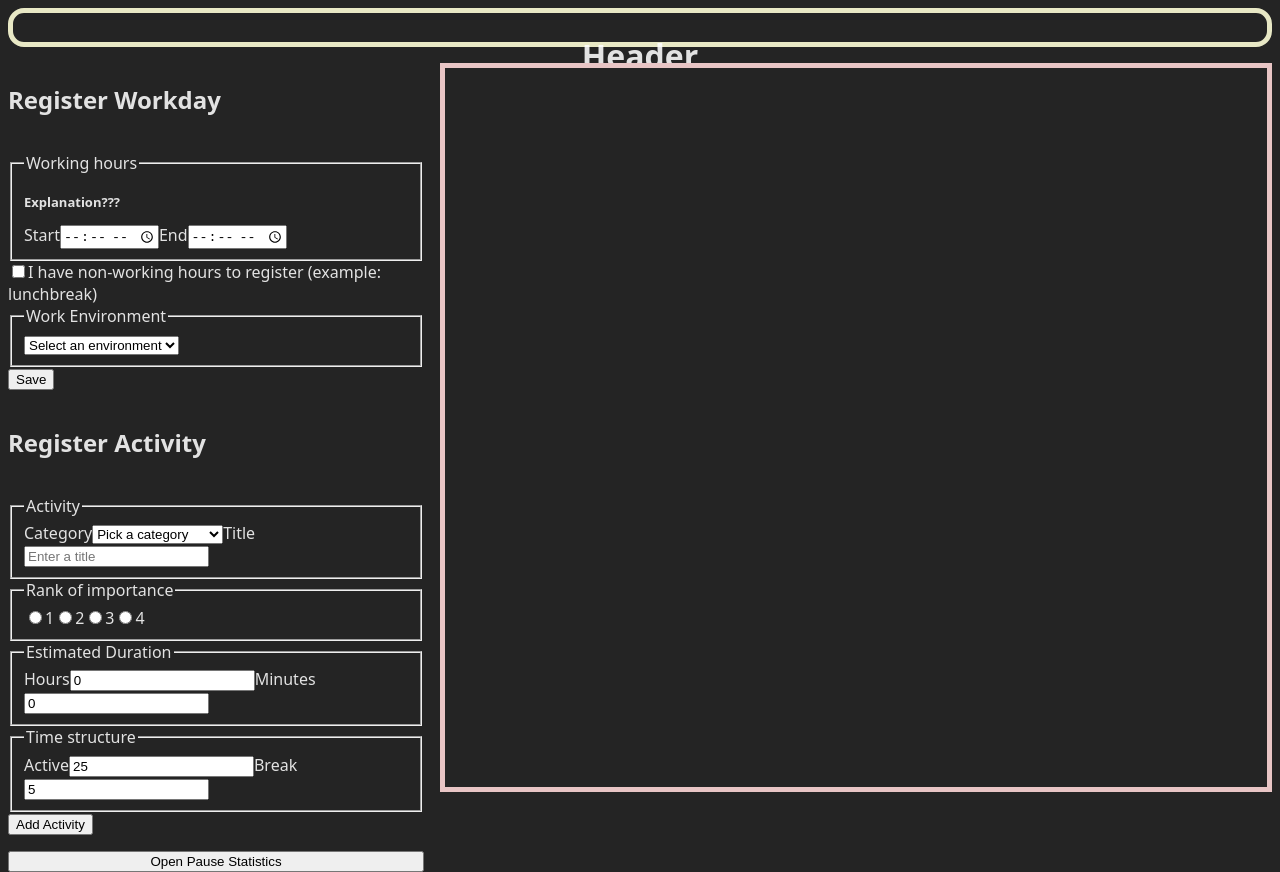
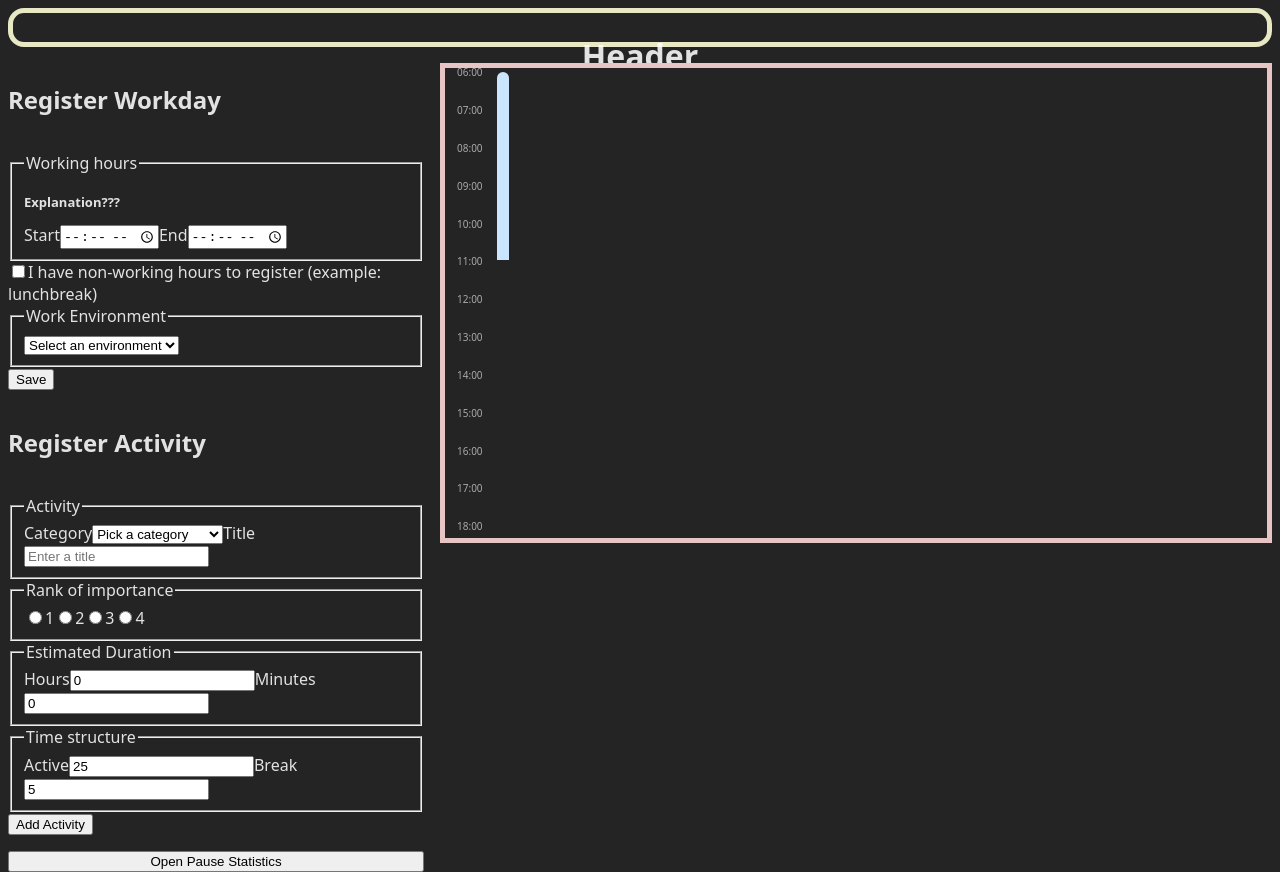
Before and after one commit to ollewarne/linkoping-pps, a React (Vite) app: page / in a window 1280 px wide. Built offline with nearby package versions, Linux system fonts and the light colour scheme.

Commit message:
WIP timeline percent fix

```diff
--- /dev/null
+++ b/src/components/ClockTimeline/ActivityHoursTimeline.jsx
@@ -0,0 +1,58 @@
+import { useMemo } from "react";
+import { hhmmToMinutes, calculateDuration } from "../../utils/validateTime.js";
+
+export default function ActivityHoursTimeline({ blocks = [] }) {
+  const dayStart = 6 * 60;
+  const dayEnd = 18 * 60;
+  const dayTotal = dayEnd - dayStart;
+
+  const timeBlocks = useMemo(() => {
+    return blocks
+      .map((block) => {
+        if (!block?.start || !block?.end) return null;
+
+        const startMin = hhmmToMinutes(block.start);
+        const duration = calculateDuration(block.start, block.end);
+
+        if (startMin === null || duration === null) return null;
+        if (duration <= 0) return null;
+
+        const top = ((startMin - dayStart) / dayTotal) * 100;
+        const height = (duration / dayTotal) * 100;
+
+        return {
+          top: Math.max(0, Math.min(100, top)),
+          height: Math.max(0, Math.min(100, height)),
+        };
+      })
+      .filter(Boolean);
+  }, [blocks, dayStart, dayTotal]);
+
+  return (
+    <div
+      style={{
+        position: "absolute",
+        top: 0,
+        bottom: 0,
+        left: "76px",
+        width: "12px",
+        borderRadius: "8px",
+        overflow: "hidden",
+      }}
+    >
+      {timeBlocks.map((b, i) => (
+        <div
+          key={i}
+          style={{
+            position: "absolute",
+            top: `${b.top}%`,
+            height: `${b.height}%`,
+            width: "100%",
+            backgroundColor: "#D3D3D3",
+            opacity: 0.9,
+          }}
+        />
+      ))}
+    </div>
+  );
+}
--- /dev/null
+++ b/src/components/ClockTimeline/ClockTimeline.jsx
@@ -0,0 +1,29 @@
+import { useMemo } from "react";
+import DayProgressTimeline from "./DayProgressTimeline.jsx";
+import WorkingHoursTimeline from "./WorkingHoursTimeline.jsx";
+import ActivityHoursTimeline from "./ActivityHoursTimeline.jsx";
+import TimeScale from "./TimeScale.jsx";
+import { useActivities } from "../../contexts/activityContext.jsx";
+
+export default function ClockTimeline() {
+  const { activities } = useActivities();
+
+  const blocks = useMemo(() => {
+    return activities
+      .filter((a) => a?.isMeeting && a?.meetingTimes?.start && a?.meetingTimes?.end)
+      .map((a) => ({
+        start: a.meetingTimes.start,
+        end: a.meetingTimes.end,
+      }));
+  }, [activities]);
+
+  return (
+    <div style={{ width: "120px", height: "100%", position: "relative" }}>
+      <TimeScale />
+
+      <DayProgressTimeline />
+      <WorkingHoursTimeline />
+      <ActivityHoursTimeline blocks={blocks} />
+    </div>
+  );
+}
--- /dev/null
+++ b/src/components/ClockTimeline/DayProgressTimeline.jsx
@@ -0,0 +1,40 @@
+import { useEffect, useState } from "react";
+import { toTotalMinutes } from "../../utils/validateTime.js";
+
+export default function DayProgressTimeline() {
+  const [now, setNow] = useState(new Date());
+
+  useEffect(() => {
+    const id = setInterval(() => setNow(new Date()), 1000);
+    return () => clearInterval(id);
+  }, []);
+
+  const minutesNow = toTotalMinutes(now.getHours(), now.getMinutes());
+
+  const dayStart = 6 * 60;
+  const dayEnd = 18 * 60;
+  const dayTotal = dayEnd - dayStart;
+
+  const percentNow = ((minutesNow - dayStart) / dayTotal) * 100;
+
+  return (
+    <div
+      style={{
+        position: "absolute",
+        top: 0,
+        bottom: 0,
+        left: "40px",
+        width: "12px",
+        borderRadius: "8px",
+        overflow: "hidden",
+      }}
+    >
+      <div
+        style={{
+          height: `${percentNow}%`,
+          backgroundColor: "#cce5ff",
+        }}
+      />
+    </div>
+  );
+}
--- /dev/null
+++ b/src/components/ClockTimeline/TimeScale.jsx
@@ -0,0 +1,30 @@
+export default function TimeScale() {
+  const dayStart = 6;
+  const dayEnd = 18;
+  const totalHours = dayEnd - dayStart;
+
+  return (
+    <>
+      {Array.from({ length: totalHours + 1 }).map((_, i) => {
+        const hour = dayStart + i;
+        const top = (i / totalHours) * 100;
+
+        return (
+          <div
+            key={hour}
+            style={{
+              position: "absolute",
+              top: `${top}%`,
+              left: "0px",
+              transform: "translateY(-50%)",
+              fontSize: "10px",
+              color: "#aaa",
+            }}
+          >
+            {hour.toString().padStart(2, "0")}:00
+          </div>
+        );
+      })}
+    </>
+  );
+}
--- /dev/null
+++ b/src/components/ClockTimeline/WorkingHoursTimeline.jsx
@@ -0,0 +1,68 @@
+import { useEffect, useMemo, useState } from "react";
+import { getWorkdayFromStorage } from "../../utils/workdayStorage.js";
+import { hhmmToMinutes, calculateDuration } from "../../utils/validateTime.js";
+
+export default function WorkingHoursTimeline() {
+  const [workday, setWorkday] = useState(getWorkdayFromStorage());
+
+  useEffect(() => {
+    function onWorkdayUpdate() {
+      setWorkday(getWorkdayFromStorage());
+    }
+
+    window.addEventListener("workdayDataUpdated", onWorkdayUpdate);
+    return () => window.removeEventListener("workdayDataUpdated", onWorkdayUpdate);
+  }, []);
+
+  const dayStart = 6 * 60;
+  const dayEnd = 18 * 60;
+  const dayTotal = dayEnd - dayStart;
+
+  const workBlock = useMemo(() => {
+    const startStr = workday?.workHours?.start;
+    const endStr = workday?.workHours?.end;
+
+    if (!startStr || !endStr) return null;
+
+    const startMin = hhmmToMinutes(startStr);
+    const duration = calculateDuration(startStr, endStr);
+
+    if (startMin === null || duration === null) return null;
+    if (duration <= 0) return null;
+
+    const top = ((startMin - dayStart) / dayTotal) * 100;
+    const height = (duration / dayTotal) * 100;
+
+    return {
+      top: Math.max(0, Math.min(100, top)),
+      height: Math.max(0, Math.min(100, height)),
+    };
+  }, [workday, dayStart, dayTotal]);
+
+  return (
+    <div
+      style={{
+        position: "absolute",
+        top: 0,
+        bottom: 0,
+        left: "60px",
+        width: "12px",
+        borderRadius: "8px",
+        overflow: "hidden",
+      }}
+    >
+      {workBlock && (
+        <div
+          style={{
+            position: "absolute",
+            top: `${workBlock.top}%`,
+            height: `${workBlock.height}%`,
+            width: "100%",
+            backgroundColor: "#ff66aa",
+            opacity: 0.7,
+          }}
+        />
+      )}
+    </div>
+  );
+}
--- a/src/components/Schedule/Schedule.jsx
+++ b/src/components/Schedule/Schedule.jsx
@@ -1,16 +1,21 @@
-import styles from "./Schedule.module.css"
+import styles from "./Schedule.module.css";
 import { useActivities } from "../../contexts/activityContext";
 import ActivityCard from "../ActivityCard/ActivityCard";
+import ClockTimeline from "../ClockTimeline/ClockTimeline";
 
 function Schedule() {
-    const { activities } = useActivities();
-    return (
-        <div className={styles.container}>
-            {
-                activities.map(activity => <ActivityCard key={activity.id}  activity={activity}/>)
-            }
-        </div>
-    )
+  const { activities } = useActivities();
+
+  return (
+    <div className={styles.container}>
+      <ClockTimeline />
+      <div className={styles.list}>
+        {activities.map((activity) => (
+          <ActivityCard key={activity.id} activity={activity} />
+        ))}
+      </div>
+    </div>
+  );
 }
 
 export default Schedule;
--- a/src/components/Schedule/Schedule.module.css
+++ b/src/components/Schedule/Schedule.module.css
@@ -1,8 +1,30 @@
-.container {
+/* .container {
     border: 5px solid #E8C5C5;
     height: 100%;
     display: flex;
     flex-direction: column;
     align-items: center;
     padding-top: 4px;
+} */
+.container {
+    border: 5px solid #E8C5C5;
+    height: 60vh;
+    display: flex;
+    flex-direction: row;
+    align-items: stretch;
+    padding-top: 4px;
+    padding-right: 12px;
+    padding-bottom: 12px;
+    padding-left: 12px;
+    gap: 12px;
 }
+
+.list {
+    flex: 1;
+    display: flex;
+    flex-direction: column;
+    align-items: center;
+    gap: 8px;
+    overflow-y: auto;
+    padding-top: 4px;
+}
--- a/src/components/WorkDayForm/WorkDayForm.jsx
+++ b/src/components/WorkDayForm/WorkDayForm.jsx
@@ -4,6 +4,9 @@ import styles from "./WorkDayForm.module.css"
 
 import { languageLibrary } from "../../locales/language.js";
 import { userOptions } from "../../constants/userOptions.js";
+
+
+import { saveWorkdayToStorage } from "../../utils/workdayStorage.js";
 
 
 let language = 'en' // HÅRDKOD FÖR TEST TA BORT SEN
@@ -107,6 +110,8 @@ function WorkDayForm() {
             workEnvironment: { location: environment },
         };
 
+        //savear i  loclstorge
+        saveWorkdayToStorage(workdayData);
         console.log(workdayData);
 
         /* ---------------- RESET ---------------- */
--- a/src/utils/validateTime.js
+++ b/src/utils/validateTime.js
@@ -1,3 +1,14 @@
+export function formatHHMM(date) {
+  const hh = date.getHours().toString().padStart(2, "0");
+  const mm = date.getMinutes().toString().padStart(2, "0");
+  return `${hh}:${mm}`;
+}
+
+export function hhmmToMinutes(time) {
+  const [h, m] = time.split(":").map(Number);
+  return toTotalMinutes(h, m);
+}
+
 export function toTotalMinutes(hours, minutes) {
 
     const hoursInMinutes = hours * 60;
@@ -6,6 +17,7 @@ export function toTotalMinutes(hours, minutes) {
 
     return totalMinutes;
 }
+
 
 export function calculateDuration(startTime, endTime) {
     const [startHours, startMinutes] = startTime.split(':').map(Number);
--- /dev/null
+++ b/src/utils/workdayStorage.js
@@ -0,0 +1,18 @@
+const KEY = "workdayData";
+
+export function saveWorkdayToStorage(workdayData) {
+  localStorage.setItem(KEY, JSON.stringify(workdayData));
+
+  window.dispatchEvent(new Event("workdayDataUpdated"));
+}
+
+export function getWorkdayFromStorage() {
+  const raw = localStorage.getItem(KEY);
+  if (!raw) return null;
+
+  try {
+    return JSON.parse(raw);
+  } catch {
+    return null;
+  }
+}
```
